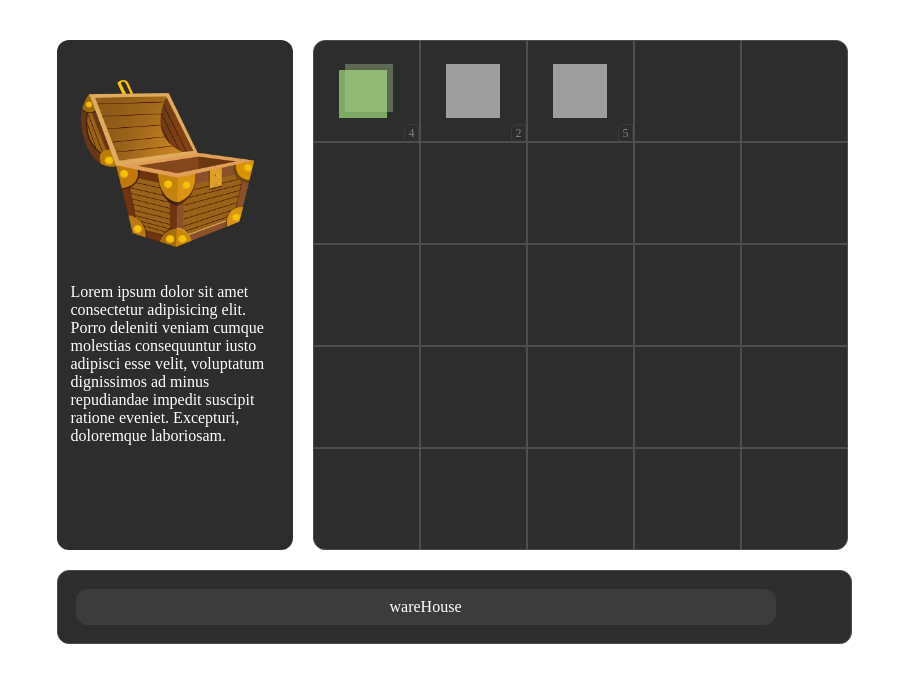
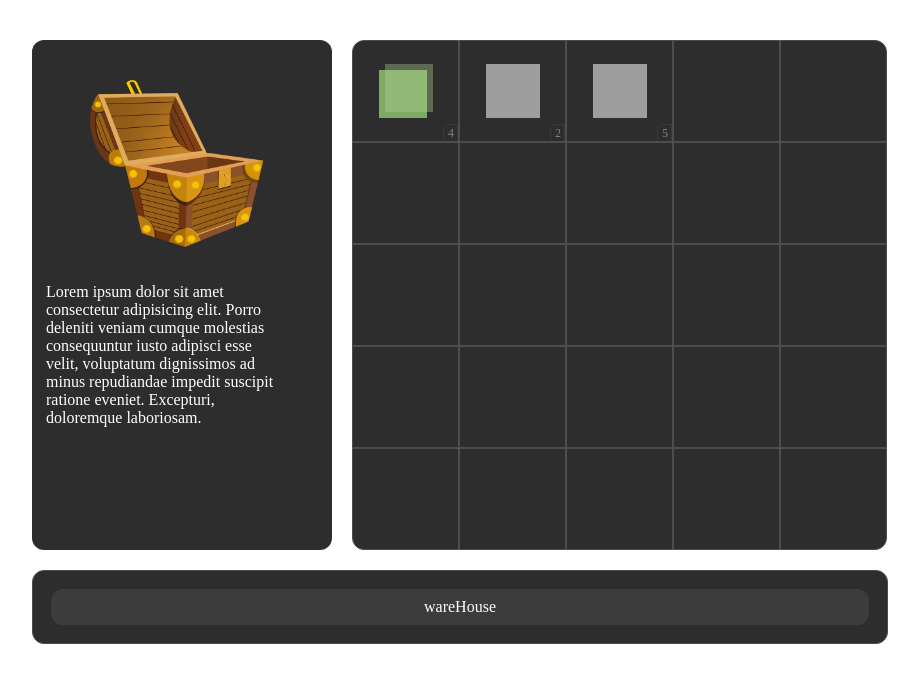
Before and after one commit to Pogopin/warehouse, a Vue app: page / in a window 1280 px wide. Shown: the top 682 px of the page, without its empty margins (180-1099 px from the left). Built offline with nearby package versions, Linux system fonts and the light colour scheme; grey boxes are pictures that could not be loaded; the HTML template or start-up script is replaced by a standard one.

Commit message:
refactoring code

```diff
--- a/src/components/icon/index.vue
+++ b/src/components/icon/index.vue
@@ -12,7 +12,7 @@ const iconComponent = {
 const props = defineProps({
     name: {
         type: String,
-        required: true,
+        required: false,
     }
 });
 </script>
--- a/src/components/inventory/index.vue
+++ b/src/components/inventory/index.vue
@@ -2,7 +2,7 @@
 	<div class="inventary">
 		<div class="inventary__leftbar">
 			<div class="inventary__leftbar-img">
-        <img src="@/assets/images/sunduk640.png" alt="">
+        <img src="@/assets/images/sunduk640.png" alt="sunduk">
       </div>
       <div class="inventary__leftbar-body">
 				<p>Lorem ipsum dolor sit amet consectetur adipisicing elit. Porro deleniti veniam cumque molestias consequuntur iusto adipisci esse velit, voluptatum dignissimos ad minus repudiandae impedit suscipit ratione eveniet. Excepturi, doloremque laboriosam.
@@ -28,7 +28,7 @@ import { Grid } from '@/components';
 <style scoped>
 .inventary {
   display: grid;
-  grid-template-columns: 236px 1fr;
+  grid-template-columns: 300px min-content;
   grid-template-rows: 1fr 72px;
   gap: 20px 20px;
   grid-template-areas:
@@ -52,29 +52,30 @@ import { Grid } from '@/components';
 .inventary__leftbar-body p {
   color: white;
 }
-.inventary__footer {
-  padding-right: 12px;
-}
 .inventary__footer-body {
   background-color: #2D2D2D;
   border: 1px solid #4D4D4D;
   border-radius: 12px;
   padding: 18px;
-  width: 795px;
+  width: 856px;
 }
 .inventary__footer-content {
-  width: 700px;
+  width: 100%;
   height: 36px;
   background-color: #3C3C3C;
   border-radius: 12px;
   color: white;
   text-align: center;
-  display: table-cell;
+  /* display: table-cell; */
   vertical-align: middle;
+  display: flex;
+  align-items: center;
+  justify-content: center;
 }
 .inventary__leftbar-img {
   max-width: 350px;
   width: 205px;
+  margin: auto;
 }
 .inventary__leftbar-img img {
   width: 100%;
--- a/src/stores/index.js
+++ b/src/stores/index.js
@@ -26,7 +26,7 @@ export const useInventoryStore = defineStore(id, {
       this.inventoryList.map((el)=> {
         if(el.id === changeItem.id) {
           if(el.counter < value) {alert('Недопустимое количество!'); return};
-          if(el.counter === Number(value)) {
+          if(el.counter === +(value)) {
             el.counter = null;
             el.icon = '';
             el.isEmpty = true;
@@ -37,7 +37,7 @@ export const useInventoryStore = defineStore(id, {
     async onSetNewPosition(droppingId, droppedId) {
       let tempData = {};
       this.inventoryList.map((el)=> {
-        if(el.id === Number(droppingId)) {
+        if(el.id === +(droppingId)) {
           tempData = {...el};
           el.icon = '';
           el.isEmpty = true;
@@ -45,7 +45,7 @@ export const useInventoryStore = defineStore(id, {
         }
       })
       this.inventoryList.map((el)=> {
-        if(el.id === Number(droppedId)) {
+        if(el.id === +(droppedId)) {
           el.icon = tempData.icon;
           el.counter = tempData.counter;
           el.isEmpty = false;
@@ -53,11 +53,8 @@ export const useInventoryStore = defineStore(id, {
       })
     },
     getItemByID(droppedId) {
-      let item = {}
-      this.inventoryList.forEach((el)=> {
-        if(el.id === Number(droppedId)) item = el
-      })
-      return item;
+      const item = this.inventoryList.find(item => item.id === +(droppedId))
+      return item
     }
   },
 });
```
Also changed, not shown: src/components/grid/index.vue (+19 -3 lines).
